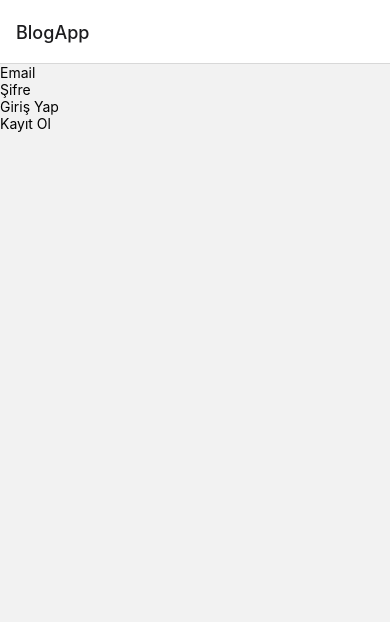
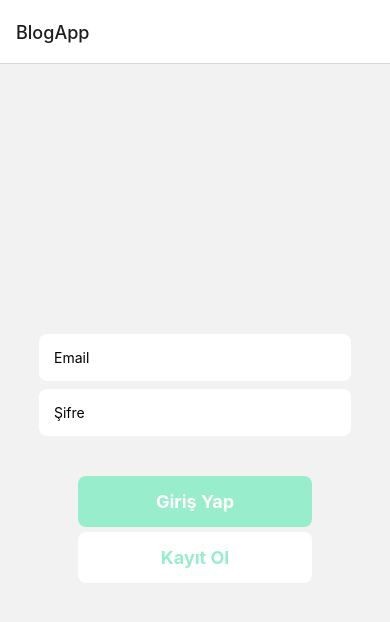
Before and after one commit to bstkpnr/BlogApp, a React Native app: screen /Login in a window 390 px wide. Shown: the top 622 px of the page. Built offline with nearby package versions, Linux system fonts and the light colour scheme.

Commit message:
added login css

```diff
--- a/src/screens/LoginScreen.js
+++ b/src/screens/LoginScreen.js
@@ -28,12 +28,45 @@ export default function LoginScreen() {
 }
 
 const styles = StyleSheet.create({
-  container: {},
-  inputContainer: {},
-  input: {},
-  buttonContainer: {},
-  button: {},
-  label: {},
-  outlineButton: {},
-  outlineLabel: {},
+  container: {
+    flex:1,
+    justifyContent:'center',
+    alignItems:'center'
+  },
+  inputContainer: {
+    width:'80%',
+
+  },
+  input: {
+    backgroundColor:'white',
+    paddingHorizontal:15,
+    paddingVertical:15,
+    marginTop:8,
+    borderRadius:8
+  },
+  buttonContainer: {
+    width:'60%',
+    marginTop:40
+  },
+  button: {
+    padding:15,
+    backgroundColor:'#98EECC',
+    alignItems:'center',
+    borderRadius:8,
+  },
+  label: {
+    color:'white',
+    fontSize:18,
+    fontWeight:'700'
+  },
+  outlineButton: {
+    backgroundColor:'white',
+    marginTop:5
+
+  },
+  outlineLabel: {
+    color:'#98EECC',
+    fontSize:18,
+    fontWeight:'700'
+  },
 });
```
